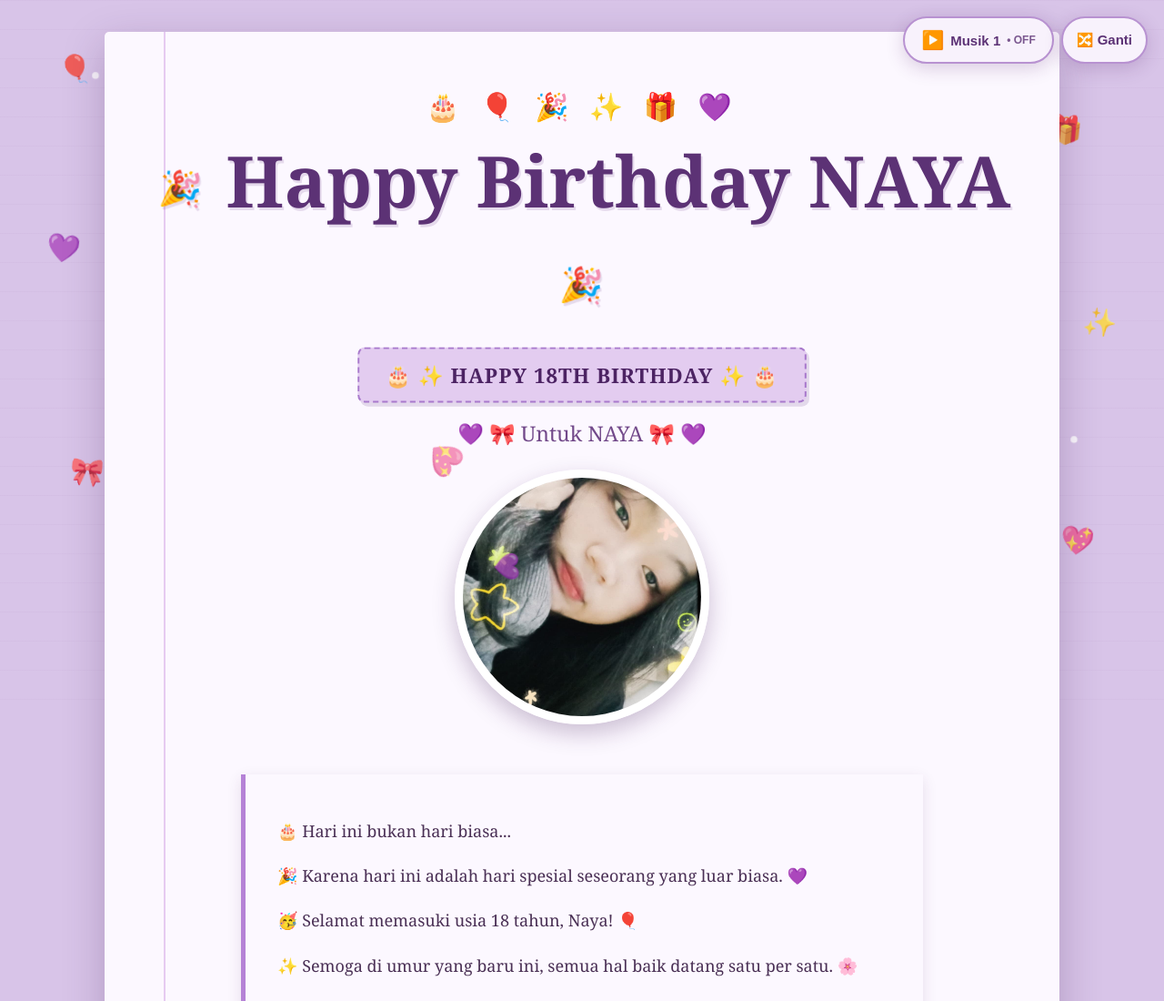
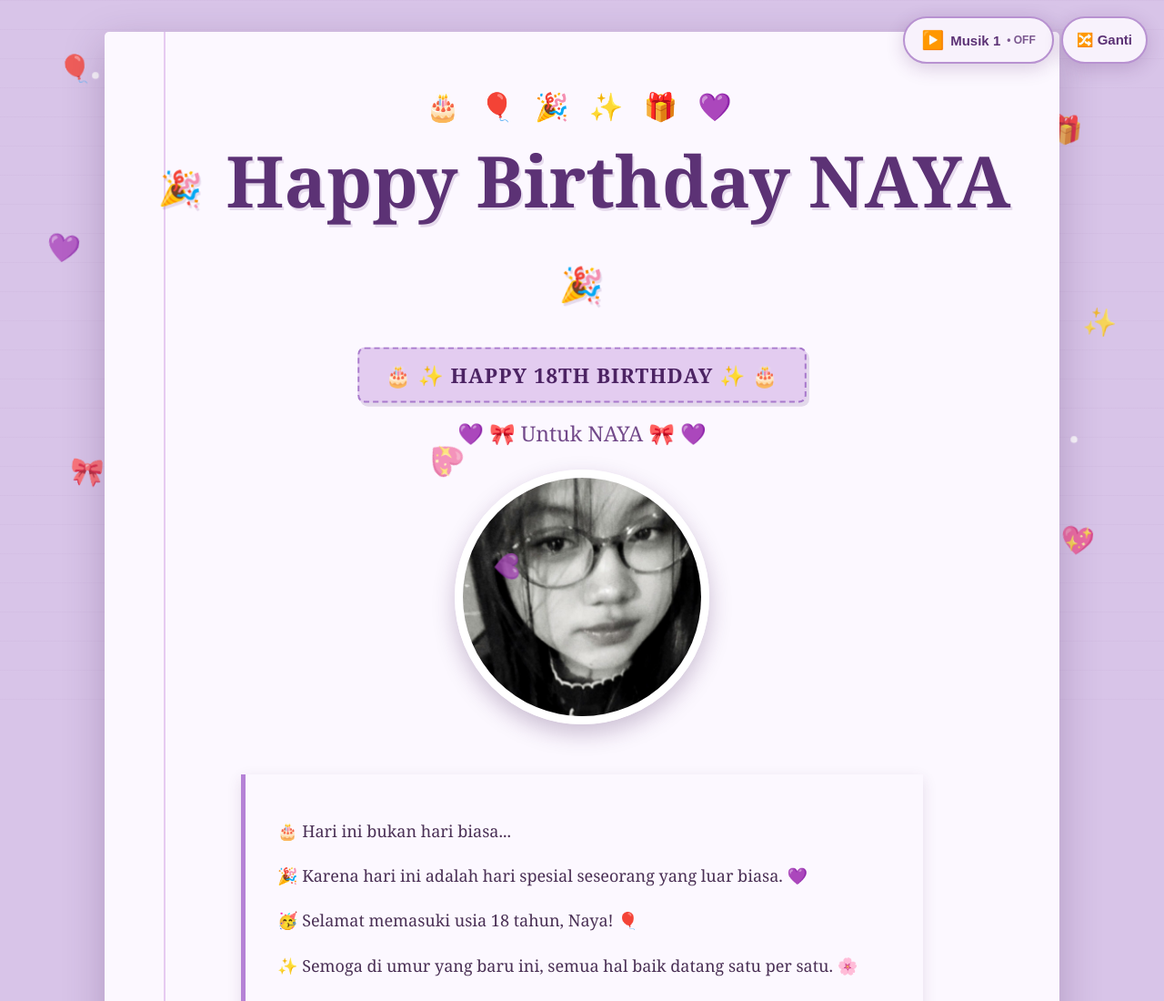
Before and after one commit to ikyyakbar470-cmd/birthday-naya.., a plain HTML site: page index.html in a window 1280 px wide. Shown: the top 1100 px of the page at 91% size. Drawn offline with Linux system fonts and the light colour scheme.

Commit message:
Update index.html

```diff
--- a/index.html
+++ b/index.html
@@ -686,7 +686,7 @@
         </div>
 
         <!-- FOTO UTAMA -->
-        <img class="main-photo" src="foto hbd 1.jpeg" alt="Foto Naya" onclick="openPhoto(this.src)">
+        <img class="main-photo" src="foto utama.jpeg" alt="Foto Naya" onclick="openPhoto(this.src)">
 
         <!-- PESAN -->
         <div class="message">
```
